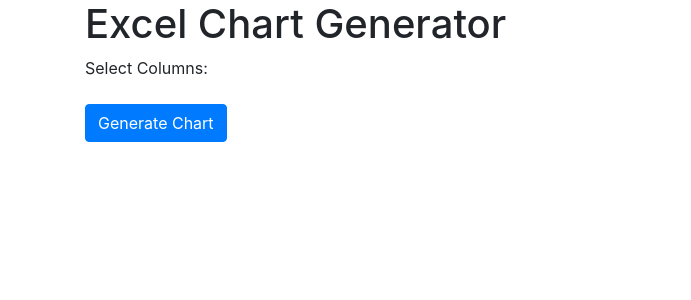
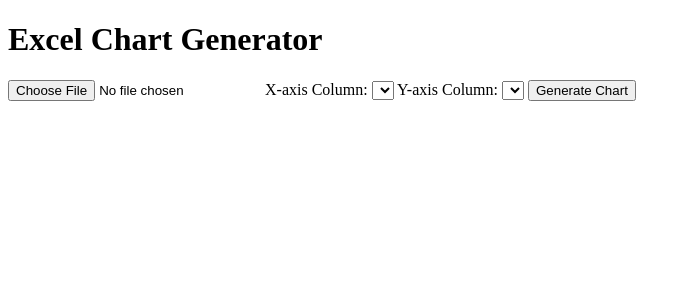
Before and after one commit to nasaraiahp/CrewAI, a Flask app: page / in a window 1280 px wide. Shown: the top 300 px of the page, without its empty margins (0-691 px from the left). Run offline with Flask 3, Linux system fonts and the light colour scheme; lists and menus that the app fills with data are empty; some libraries are stand-ins or nearby versions.

Commit message:
Add auto-generated HTML template

```diff
--- a/templates/index.html
+++ b/templates/index.html
@@ -1,35 +1,77 @@
 <!DOCTYPE html>
-<html>
+<html lang="en">
 <head>
+    <meta charset="UTF-8">
+    <meta name="viewport" content="width=device-width, initial-scale=1.0">
     <title>Excel Chart Generator</title>
-    <link rel="stylesheet" href="https://stackpath.bootstrapcdn.com/bootstrap/4.5.2/css/bootstrap.min.css">
-    <meta name="viewport" content="width=device-width, initial-scale=1"> <!-- Add viewport meta tag for responsiveness -->
+    <script src="https://cdn.jsdelivr.net/npm/chart.js"></script>
 </head>
 <body>
-    <div class="container">
-        <h1>Excel Chart Generator</h1>
-        <form method="post">
-            <div class="form-group">
-                <label for="columns">Select Columns:</label> <br>
-                {% for column in columns %}
-                    <div class="form-check form-check-inline">
-                        <input class="form-check-input" type="checkbox" name="columns" id="{{ column }}" value="{{ column }}"
-                               {% if column in selected_columns %}checked{% endif %}>
-                        <label class="form-check-label" for="{{ column }}">{{ column }}</label>
-                    </div>
-                {% endfor %}
-            </div>
+    <h1>Excel Chart Generator</h1>
 
-            {% if error %}
-                <div class="alert alert-danger">{{ error }}</div>
-            {% endif %}
+    {% if error %}
+        <div style="color: red;">{{ error }}</div>
+    {% endif %}
 
-            <button type="submit" class="btn btn-primary">Generate Chart</button>
-        </form>
+    <form method="POST" enctype="multipart/form-data">
+        <input type="file" name="excel_file" accept=".xls, .xlsx">
+        <label for="x_column">X-axis Column:</label>
+        <select name="x_column"> </select>  </label>
+        <label for="y_column">Y-axis Column:</label>
+        <select name="y_column"> </select>  </label>
+        <input type="submit" value="Generate Chart">
+    </form>
 
-        {% if chart_path %}
-            <img src="{{ url_for('static', filename='chart.png') }}" alt="Generated Chart" class="img-fluid">
-        {% endif %}
-    </div>
+    <div id="chart-container" style="width: 80%; margin: 20px auto;">  </div>
+
+    {% if chart_data %}
+    <canvas id="myChart"></canvas>
+    <script>
+
+        var chartContainer = document.getElementById('chart-container');
+        var canvas = document.getElementById('myChart');
+        canvas.width = chartContainer.offsetWidth; // Set width dynamically
+        canvas.height = chartContainer.offsetWidth * 0.6; // Adjust height as needed
+
+
+        var ctx = canvas.getContext('2d');
+        var chartData = {{ chart_data | tojson | safe }}; // More efficient JSON handling
+
+        var myChart = new Chart(ctx, {
+            type: 'bar',
+            data: {
+                labels: chartData.labels,
+                datasets: [{
+                    label: 'Excel Data',
+                    data: chartData.data,
+                    backgroundColor: 'rgba(54, 162, 235, 0.2)',
+                    borderColor: 'rgba(54, 162, 235, 1)',
+                    borderWidth: 1
+                }]
+            },
+            options: {
+                responsive: true, // Core responsive option for Chart.js
+                maintainAspectRatio: false, // Allow chart to fill container
+                scales: {
+                    y: {
+                        beginAtZero: true,
+                        title: {
+                            display: true,
+                            text: '{{y_column}}' // dynamic y-axis title
+                        }
+
+                    },
+                    x: {
+                        title: {
+                            display: true,
+                            text: '{{x_column}}' // dynamic x-axis title
+                        }
+                    }
+                }
+            }
+        });
+    </script>
+    {% endif %}
+
 </body>
 </html>
```
